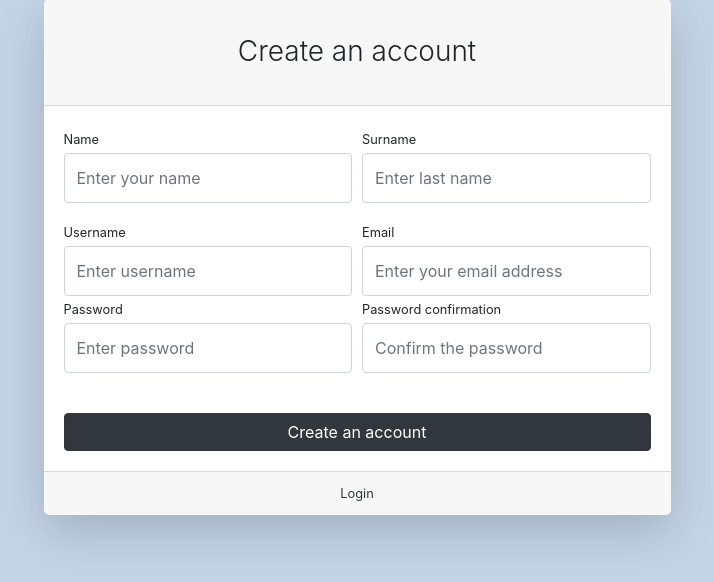
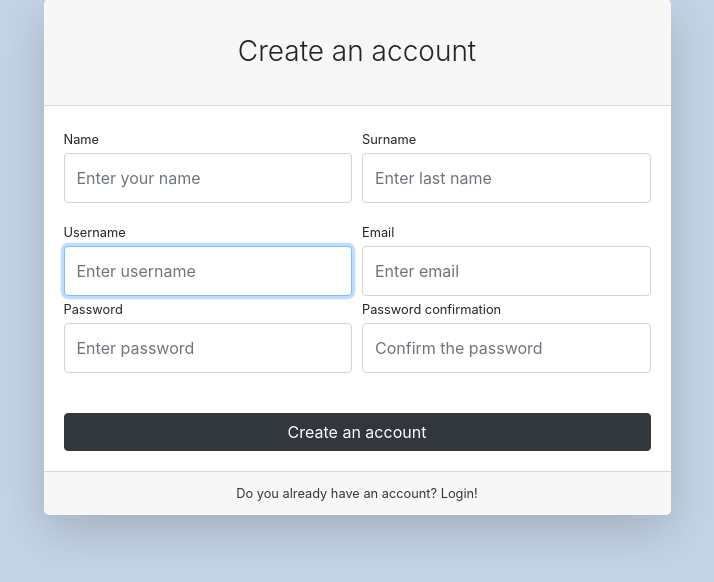
Before and after one commit to andreyskaskiv/django_store, a Django app: page /users/register/ in a window 1280 px wide. Shown: the part 149-731 px from the top of the page, without its empty margins (283-997 px from the left). Run offline with Django 4.2, Linux system fonts and the light colour scheme; some libraries are stand-ins or nearby versions.

Commit message:
14. customization UserRegistrationForm

```diff
--- a/users/forms.py
+++ b/users/forms.py
@@ -1,5 +1,5 @@
 from django import forms
-from django.contrib.auth.forms import AuthenticationForm
+from django.contrib.auth.forms import AuthenticationForm, UserCreationForm
 
 from users.models import User
 
@@ -13,3 +13,22 @@
     class Meta:
         model = User
         fields = ('username', 'password')
+
+
+class UserRegistrationForm(UserCreationForm):
+    first_name = forms.CharField(widget=forms.TextInput(attrs={
+        'class': 'form-control py-4', 'placeholder': 'Enter your name'}))
+    last_name = forms.CharField(widget=forms.TextInput(attrs={
+        'class': 'form-control py-4', 'placeholder': 'Enter last name'}))
+    username = forms.CharField(widget=forms.TextInput(attrs={
+        'class': 'form-control py-4', 'placeholder': 'Enter username'}))
+    email = forms.CharField(widget=forms.EmailInput(attrs={
+        'class': 'form-control py-4', 'placeholder': 'Enter email'}))
+    password1 = forms.CharField(widget=forms.PasswordInput(attrs={
+        'class': 'form-control py-4', 'placeholder': 'Enter password'}))
+    password2 = forms.CharField(widget=forms.PasswordInput(attrs={
+        'class': 'form-control py-4', 'placeholder': 'Confirm the password'}))
+
+    class Meta:
+        model = User
+        fields = ('first_name', 'last_name', 'username', 'email', 'password1', 'password2')
--- a/users/templates/users/register.html
+++ b/users/templates/users/register.html
@@ -17,54 +17,57 @@
                         <div class="card-header"><h3 class="text-center font-weight-light my-4">Create an account</h3>
                         </div>
                         <div class="card-body">
-                            <form>
+                            <form action="{% url 'users:register' %}" method="POST">
+                                {% csrf_token %}
+
                                 <div class="form-row">
                                     <div class="col-md-6">
                                         <div class="form-group">
-                                            <label class="small mb-1" for="inputFirstName">Name</label>
-                                            <input class="form-control py-4" id="inputFirstName" type="text"
-                                                   placeholder="Enter your name"/>
+                                            <label class="small mb-1" for="{{ form.first_name.id_for_label }}">
+                                                Name
+                                            </label>
+                                            {{ form.first_name }}
                                         </div>
                                     </div>
                                     <div class="col-md-6">
                                         <div class="form-group">
-                                            <label class="small mb-1" for="inputLastName">Surname</label>
-                                            <input class="form-control py-4" id="inputLastName" type="text"
-                                                   placeholder="Enter last name"/>
+                                            <label class="small mb-1" for="{{ form.last_name.id_for_label }}">
+                                                Surname
+                                            </label>
+                                            {{ form.last_name }}
                                         </div>
                                     </div>
                                 </div>
+
                                 <div class="form-row">
                                     <div class="col-md-6">
-                                        <label class="small mb-1" for="inputUsername">Username</label>
-                                        <input class="form-control py-4" id="inputUsername" type="text"
-                                               aria-describedby="usernameHelp"
-                                               placeholder="Enter username"/>
+                                        <label class="small mb-1" for="{{ form.username.id_for_label }}">
+                                            Username
+                                        </label>
+                                        {{ form.username }}
                                     </div>
                                     <div class="col-md-6">
-                                        <label class="small mb-1" for="inputEmailAddress">
+                                        <label class="small mb-1" for="{{ form.email.id_for_label }}">
                                             Email
                                         </label>
-                                        <input class="form-control py-4" id="inputEmailAddress" type="email"
-                                               aria-describedby="emailHelp"
-                                               placeholder="Enter your email address"/>
+                                        {{ form.email }}
                                     </div>
                                 </div>
                                 <div class="form-row">
                                     <div class="col-md-6">
                                         <div class="form-group">
-                                            <label class="small mb-1" for="inputPassword">Password</label>
-                                            <input class="form-control py-4" id="inputPassword" type="password"
-                                                   placeholder="Enter password"/>
+                                            <label class="small mb-1" for="{{ form.password1.id_for_label }}">
+                                                Password
+                                            </label>
+                                            {{ form.password1 }}
                                         </div>
                                     </div>
                                     <div class="col-md-6">
                                         <div class="form-group">
-                                            <label class="small mb-1" for="inputConfirmPassword">
+                                            <label class="small mb-1" for="{{ form.password2.id_for_label }}">
                                                 Password confirmation
                                             </label>
-                                            <input class="form-control py-4" id="inputConfirmPassword"
-                                                   type="password" placeholder="Confirm the password"/>
+                                            {{ form.password2 }}
                                         </div>
                                     </div>
                                 </div>
@@ -75,7 +78,7 @@
                         </div>
                         <div class="card-footer text-center">
                             <div class="small"><a href="{% url 'users:login' %}">
-                                 Login
+                                Do you already have an account? Login!
                             </a></div>
                         </div>
                     </div>
--- a/users/views.py
+++ b/users/views.py
@@ -3,7 +3,7 @@
 from django.urls import reverse
 
 from users.models import User
-from users.forms import UserLoginForm
+from users.forms import UserLoginForm, UserRegistrationForm
 
 def login(request):
     if request.method == 'POST':
@@ -23,4 +23,12 @@
 
 
 def register(request):
-    return render(request, 'users/register.html')
+    if request.method == 'POST':
+        form = UserRegistrationForm(data=request.POST)
+        if form.is_valid():
+            form.save()
+            return HttpResponseRedirect(reverse('users:login'))
+    else:
+        form = UserRegistrationForm()
+    context = {'form': form}
+    return render(request, 'users/register.html', context)
```
